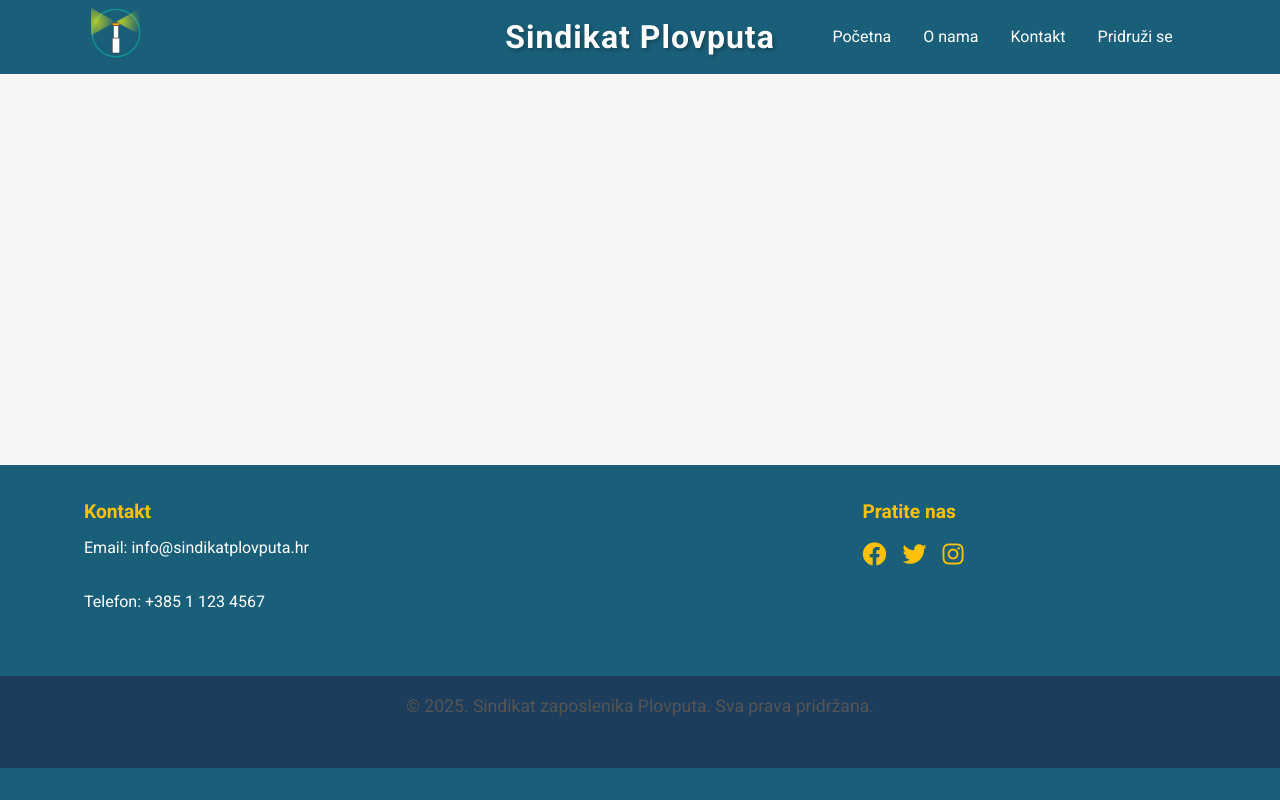
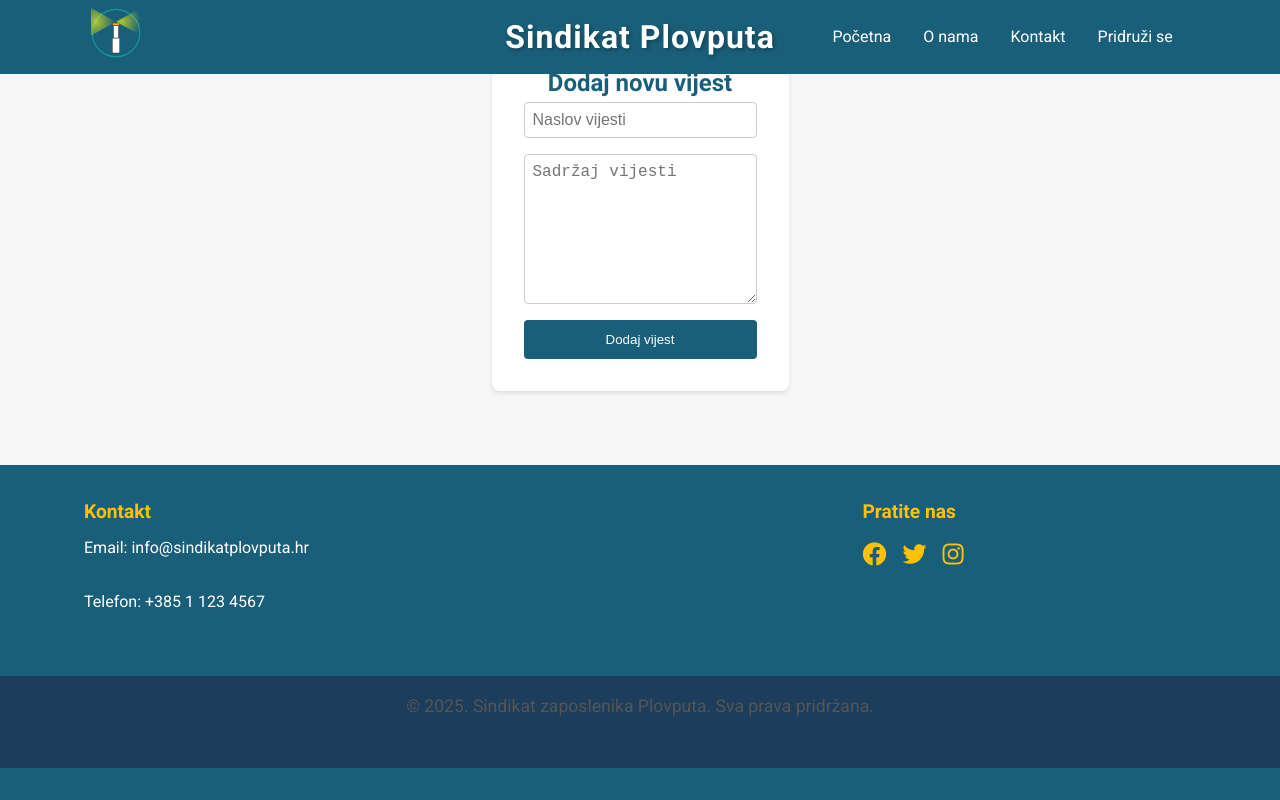
Before and after one commit to aperisic85/union, a React (Vite) app in the folder front/: page /add-news in a window 1280 px wide. Built offline with nearby package versions, Linux system fonts and the light colour scheme.

Commit message:
fetch from api

```diff
--- a/front/src/App.jsx
+++ b/front/src/App.jsx
@@ -7,6 +7,7 @@ import About from "./pages/About";
 import Contact from "./pages/Contact";
 import Join from "./pages/Join";
 import NewsDetail from "./pages/NewsDetail";
+import AddNewsForm from "./pages/AddNewsForm";
 
 function App() {
   return (
@@ -19,6 +20,7 @@ function App() {
           <Route path="/contact" element={<Contact />}></Route>
           <Route path="/join" element={<Join />}></Route>
           <Route path="/news/:id" element={<NewsDetail />} />{" "}
+          <Route path="/add-news" element={<AddNewsForm />} />
           {/* Ruta za detalje vijesti */}
           {/* Ostale rute */}
         </Routes>
--- /dev/null
+++ b/front/src/pages/AddNewsForm.css
@@ -0,0 +1,65 @@
+.add-news-form {
+    max-width: 600px;
+    margin: 2rem auto;
+    background-color: #ffffff;
+    padding: 2rem;
+    border-radius: 8px;
+    box-shadow: 0 2px 4px rgba(0, 0, 0, 0.1);
+  }
+
+  .add-news-form h2 {
+    margin-top: 0;
+    color: #1a5f7a;
+    text-align: center;
+  }
+
+  .add-news-form form {
+    display: flex;
+    flex-direction: column;
+  }
+
+  .add-news-form input,
+  .add-news-form textarea {
+    margin-bottom: 1rem;
+    padding: 0.5rem;
+    border: 1px solid #ccc;
+    border-radius: 4px;
+    font-size: 1rem;
+  }
+
+  .add-news-form textarea {
+    min-height: 150px;
+    resize: vertical;
+  }
+
+  .add-news-form button {
+    background-color: #1a5f7a;
+    color: white;
+    border: none;
+    padding: 0.75rem 1rem;
+    border-radius: 4px;
+    cursor: pointer;
+    transition: background-color 0.3s ease;
+  }
+
+  .add-news-form button:hover {
+    background-color: #157a7a;
+  }
+
+  .success-message,
+  .error-message {
+    margin-top: 1rem;
+    padding: 0.5rem;
+    border-radius: 4px;
+    text-align: center;
+  }
+
+  .success-message {
+    background-color: #d4edda;
+    color: #155724;
+  }
+
+  .error-message {
+    background-color: #f8d7da;
+    color: #721c24;
+  }
--- /dev/null
+++ b/front/src/pages/AddNewsForm.jsx
@@ -0,0 +1,63 @@
+import React, { useState } from 'react';
+import axios from 'axios';
+import { useNavigate } from 'react-router-dom';
+import './AddNewsForm.css';
+
+const API_BASE_URL = "http://localhost:3000/api";
+
+const AddNewsForm = () => {
+  const [title, setTitle] = useState('');
+  const [content, setContent] = useState('');
+  const [message, setMessage] = useState('');
+  const [isError, setIsError] = useState(false);
+  const navigate = useNavigate();
+
+  const handleSubmit = async (e) => {
+    e.preventDefault();
+    setMessage('');
+    setIsError(false);
+
+    try {
+      await axios.post(`${API_BASE_URL}/news`, { title, content });
+      setMessage('Vijest je uspješno dodana!');
+      setTitle('');
+      setContent('');
+      setTimeout(() => {
+        navigate('/');  // Preusmjeri na početnu stranicu nakon 2 sekunde
+      }, 2000);
+    } catch (error) {
+      console.error("Error adding news:", error);
+      setMessage('Došlo je do greške prilikom dodavanja vijesti.');
+      setIsError(true);
+    }
+  };
+
+  return (
+    <div className="add-news-form">
+      <h2>Dodaj novu vijest</h2>
+      <form onSubmit={handleSubmit}>
+        <input
+          type="text"
+          value={title}
+          onChange={(e) => setTitle(e.target.value)}
+          placeholder="Naslov vijesti"
+          required
+        />
+        <textarea
+          value={content}
+          onChange={(e) => setContent(e.target.value)}
+          placeholder="Sadržaj vijesti"
+          required
+        />
+        <button type="submit">Dodaj vijest</button>
+      </form>
+      {message && (
+        <div className={isError ? 'error-message' : 'success-message'}>
+          {message}
+        </div>
+      )}
+    </div>
+  );
+};
+
+export default AddNewsForm;
--- a/front/src/pages/NewsDetail.jsx
+++ b/front/src/pages/NewsDetail.jsx
@@ -1,52 +1,37 @@
 import React, { useState, useEffect } from "react";
 import { useParams, useNavigate } from "react-router-dom";
+import axios from "axios";
 import "./NewsDetail.css";
-import slikaSkupstina from "../assets/images/skupstina_big.png";
+import defaultImage from "../assets/images/default_news_image.webp";
+
+const API_BASE_URL = "http://localhost:3000/api";
 
 const NewsDetail = () => {
   const { id } = useParams();
   const [newsItem, setNewsItem] = useState(null);
   const [isLoading, setIsLoading] = useState(true);
+  const [error, setError] = useState(null);
   const navigate = useNavigate();
 
   useEffect(() => {
     const fetchNewsItem = async () => {
       setIsLoading(true);
       try {
-        // Mock podaci - Dodajte pravi content ovdje!
-        const mockNewsData = {
-          1: {
-            id: 1,
-            title: "Skupština sindikata Plovputa",
-            content:
-              "Dana 11 veljače održana je skupština sindikata Plovputa... ",
-            image: slikaSkupstina, // Veća slika
-            time: "9 min",
-            fullContent: [
-              "Dana 11 veljače održana je skupština sindikata Plovputa.",
-              "Dnevni red: 1.Izvješće o radu",
-              "2.Izbor tijela sindikata",
-              "3. Razno bla bla bla",
-            ],
-          },
-          2: {
-            id: 2,
-            title: "Kolektivni pregovori",
-            content:
-              "Detalji o kolektivnim pregovorima... Lorem ipsum dolor sit amet, consectetur adipiscing elit.",
-            image: "https://via.placeholder.com/1200x600", // Veća slika
-            time: "28 min",
-            fullContent: "Ovo je puni sadržaj vijesti...", // Puni sadržaj
-          },
-        };
-
-        // Simuliraj asinkrono dohvaćanje
-        await new Promise((resolve) => setTimeout(resolve, 500));
-
-        // Postavi podatke
-        setNewsItem(mockNewsData[id] || null);
+        const response = await axios.get(`${API_BASE_URL}/news/${id}`);
+        setNewsItem({
+          ...response.data,
+          image: response.data.image || defaultImage,
+          time: new Date(response.data.createdAt).toLocaleString("hr-HR", {
+            year: 'numeric',
+            month: 'long',
+            day: 'numeric',
+            hour: '2-digit',
+            minute: '2-digit'
+          })
+        });
       } catch (error) {
         console.error("Error fetching news item:", error);
+        setError("Nije moguće dohvatiti vijest. Molimo pokušajte kasnije.");
       } finally {
         setIsLoading(false);
       }
@@ -59,6 +44,10 @@ const NewsDetail = () => {
     return <div className="loading-container">Učitavanje...</div>;
   }
 
+  if (error) {
+    return <div className="error-container">{error}</div>;
+  }
+
   if (!newsItem) {
     return <div className="error-container">Vijest nije pronađena.</div>;
   }
@@ -69,21 +58,17 @@ const NewsDetail = () => {
 
   return (
     <div className="news-detail-container">
-      {/* Header sa slikom i vremenom */}
       <div className="news-header">
         <img src={newsItem.image} alt={newsItem.title} className="news-image" />
+        <span className="news-time">{newsItem.time}</span>
       </div>
 
-      {/* Naslov vijesti */}
       <h1 className="news-title">{newsItem.title}</h1>
 
-      {/* Detaljni sadržaj vijesti */}
       <div className="news-content">
-        <p>{newsItem.fullContent || newsItem.content}</p>{" "}
-        {/* Puni sadržaj ako postoji */}
+        <p>{newsItem.content}</p>
       </div>
 
-      {/* Gumb za povratak */}
       <button onClick={goBack} className="back-button">
         &larr; Natrag na vijesti
       </button>
--- a/front/src/pages/NewsSection.css
+++ b/front/src/pages/NewsSection.css
@@ -1,8 +1,9 @@
 .news-section-container {
     display: grid;
-    grid-template-columns: repeat(auto-fit, minmax(300px, 1fr));
+    grid-template-columns: repeat(auto-fill, minmax(300px, 1fr));
     gap: 2rem;
     padding: 2rem;
+    background-color: #f5f5f5;
   }
 
   .news-item-link {
@@ -11,14 +12,16 @@
   }
 
   .news-item {
-    border: 1px solid #e0e0e0;
+    background-color: #ffffff;
     border-radius: 8px;
     overflow: hidden;
-    transition: transform 0.3s ease;
+    box-shadow: 0 4px 6px rgba(0, 0, 0, 0.1);
+    transition: transform 0.3s ease, box-shadow 0.3s ease;
   }
 
   .news-item:hover {
     transform: translateY(-5px);
+    box-shadow: 0 6px 12px rgba(0, 0, 0, 0.15);
   }
 
   .news-image-container {
@@ -31,6 +34,11 @@
     width: 100%;
     height: 100%;
     object-fit: cover;
+    transition: transform 0.3s ease;
+  }
+
+  .news-item:hover .news-image {
+    transform: scale(1.05);
   }
 
   .news-time {
@@ -41,7 +49,7 @@
     color: white;
     padding: 0.25rem 0.5rem;
     border-radius: 4px;
-    font-size: 0.9rem;
+    font-size: 0.8rem;
   }
 
   .news-details {
@@ -71,3 +79,9 @@
   .error-container {
     color: #dc3545;
   }
+
+  @media (max-width: 768px) {
+    .news-section-container {
+      grid-template-columns: 1fr;
+    }
+  }
--- a/front/src/pages/NewsSection.jsx
+++ b/front/src/pages/NewsSection.jsx
@@ -2,27 +2,26 @@ import React, { useState, useEffect } from "react";
 import { Link } from "react-router-dom";
 import axios from "axios";
 import "./NewsSection.css";
+import defaultImage from "../assets/images/default_news_image.webp";
 
-const API_BASE_URL = "http://localhost:3000/api"; // Prilagodite prema vašem API URL-u
+const API_BASE_URL = "http://localhost:3000/api";
 
 const NewsSection = () => {
   const [newsData, setNewsData] = useState([]);
   const [isLoading, setIsLoading] = useState(true);
   const [error, setError] = useState(null);
 
-  useEffect(() => {
   const fetchNews = async () => {
     try {
       const response = await axios.get(`${API_BASE_URL}/news`);
-        const formattedNews = response.data.map((item) => ({
+      const formattedNews = response.data.map(item => ({
         ...item,
-          // Pretpostavka da API vraća createdAt timestamp
         time: new Date(item.createdAt).toLocaleDateString("hr-HR", {
           day: "2-digit",
           month: "2-digit",
-            year: "numeric",
+          year: "numeric"
         }),
-          description: item.content.substring(0, 100) + "...", // Skraćeni opis
+        description: item.content.substring(0, 100) + "..."
       }));
       setNewsData(formattedNews);
     } catch (error) {
@@ -33,8 +32,13 @@ const NewsSection = () => {
     }
   };
 
+  useEffect(() => {
     fetchNews();
   }, []);
+
+  const handleNewsAdded = (newNews) => {
+    setNewsData(prevNews => [newNews, ...prevNews]);
+  };
 
   if (isLoading) {
     return <div className="loading-container">Učitavanje vijesti...</div>;
@@ -45,6 +49,7 @@ const NewsSection = () => {
   }
 
   return (
+    <div>
       <div className="news-section-container">
         {newsData.map((newsItem) => (
           <Link
@@ -54,9 +59,8 @@ const NewsSection = () => {
           >
             <div className="news-item">
               <div className="news-image-container">
-              {/* Dodajte realnu sliku iz API-ja ako postoji */}
                 <img
-                src={newsItem.image || "default-news-image.jpg"}
+                  src={newsItem.image || defaultImage}
                   alt={newsItem.title}
                   className="news-image"
                 />
@@ -70,6 +74,7 @@ const NewsSection = () => {
           </Link>
         ))}
       </div>
+    </div>
   );
 };
 
```
Also changed, not shown: front/src/assets/images/default_news_image.webp (added). Lines whose indentation alone changed are shown as unchanged.
